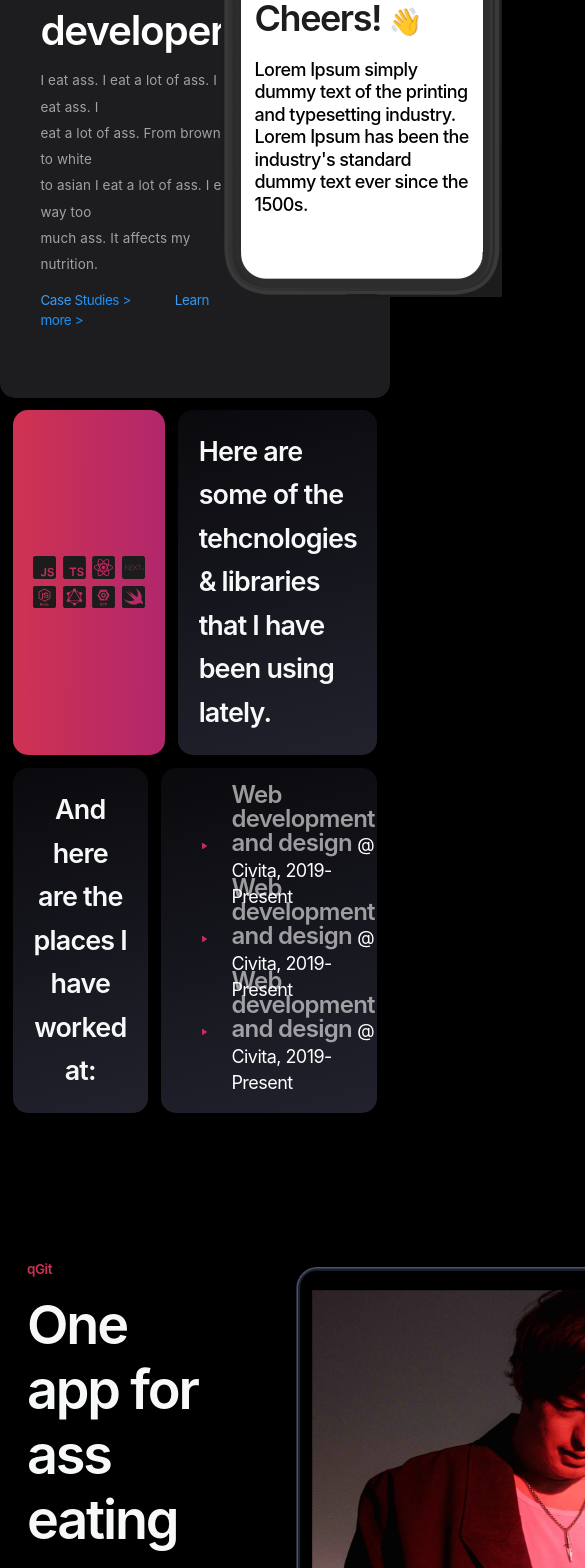
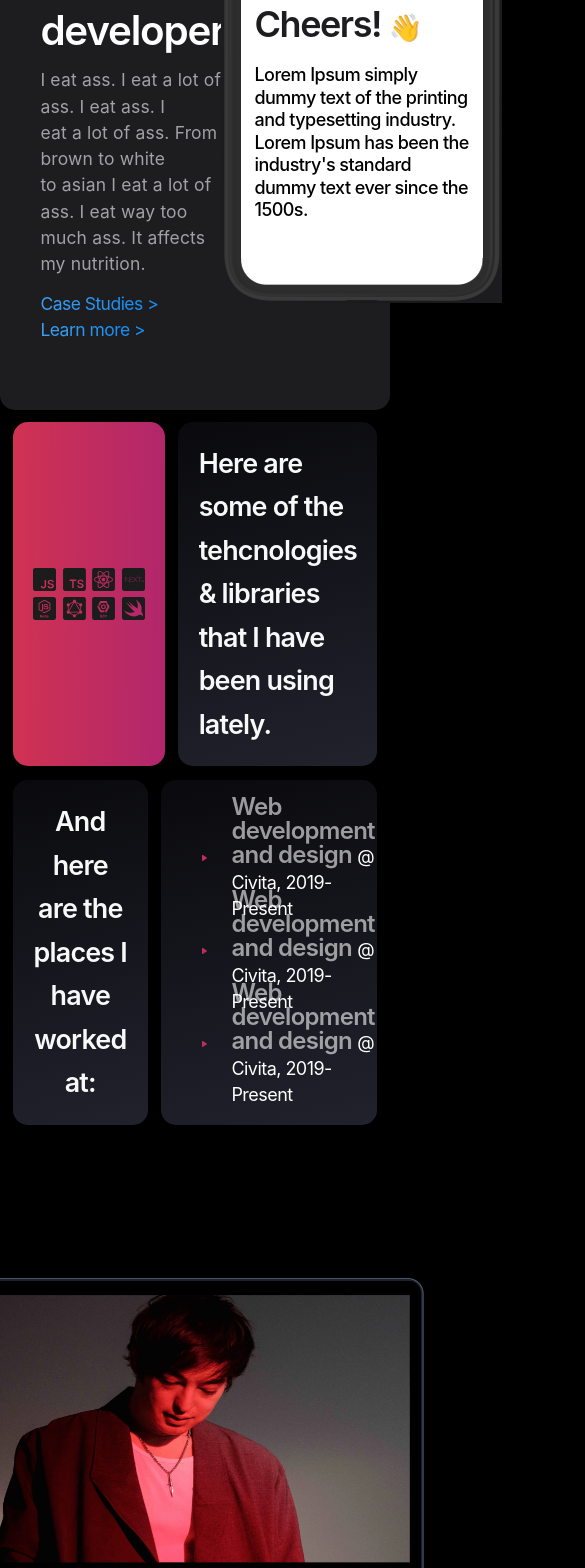
Before and after one commit to ralmayer/DAC, a Next.js app: page / in a window 390 px wide. Shown: the part 432-2000 px from the top of the page, 585 px wide, since content can reach past the window. Built offline with nearby package versions, Linux system fonts and the light colour scheme.

Commit message:
more responsiveness updates

```diff
--- a/components/Project.js
+++ b/components/Project.js
@@ -44,7 +44,7 @@ export default function Project({
       animate={animationState[title] ? "visible" : "hidden"}
       ref={ref}
     >
-      <motion.div className={`text-container large-7`}>
+      <motion.div className={`text-container large-7 medium-12`}>
         <div className="text-col">
           <motion.h3 variants={childVariants}>{title}</motion.h3>
           {/* make proper css */}
@@ -80,11 +80,10 @@ export default function Project({
         exit={{ display: "block", opacity: 1 }}
         transition={{ duration: 1 }}
       ></motion.div>
-      <div className={`image-shell large-5 `}>
+      <div className={`image-shell large-5 medium-12`}>
         <motion.div
           layout
           className="image-container"
-          onClick={handleClick}
           data-isclicked={triggered}
           transition={{ ...transition, delay: 1.2 }}
         >
--- a/styles/contact.css
+++ b/styles/contact.css
@@ -60,6 +60,13 @@
 .home.credits {
   margin-top: 5rem;
 }
+
+@media screen and (max-width: 1064px) {
+  .home.credits {
+    padding: 0 2rem;
+  }
+}
+
 .home.credits .row {
   max-width: 1085px;
   margin-left: auto;
--- a/styles/custom.css
+++ b/styles/custom.css
@@ -14,6 +14,12 @@
   line-height: 35px;
   font-weight: 400;
   letter-spacing: 0.01em;
+}
+
+@media screen and (max-width: 1064px) {
+  .text-col p {
+    font-size: 1.3rem;
+  }
 }
 
 nav {
@@ -109,6 +115,12 @@ nav .navlink[data-important="1"]::after {
   -webkit-background-clip: text;
 }
 
+@media screen and (max-width: 1064px) {
+  .bodylink {
+    font-size: 1.3rem;
+  }
+}
+
 .section-content.hero-section {
   padding: 5rem 0;
   border-radius: 20px;
--- a/styles/newsletter.css
+++ b/styles/newsletter.css
@@ -1,5 +1,11 @@
 .home.newsletter {
   padding-top: 5rem;
+}
+
+@media screen and (max-width: 1064px) {
+  .home.newsletter {
+    padding: 0 2rem;
+  }
 }
 
 .home.newsletter .section-content {
--- a/styles/projects.css
+++ b/styles/projects.css
@@ -14,14 +14,39 @@ section.home.projects {
   align-items: center;
 }
 
+@media screen and (max-width: 1064px) {
+  .project .text-container {
+    justify-content: center;
+    align-items: center;
+    order: 2;
+    margin-top: 2rem;
+  }
+
+  .project .text-container .text-col {
+    text-align: center;
+  }
+}
+
 .project.flipped .text-container {
   justify-content: flex-end;
+}
+
+@media screen and (max-width: 1064px) {
+  .project.flipped .text-container {
+    justify-content: center;
+  }
 }
 
 .project .text-col h3 {
   -webkit-text-fill-color: transparent;
   -webkit-background-clip: text;
   font-size: 1rem;
+}
+
+@media screen and (max-width: 1064px) {
+  .project .text-col h3 {
+    display: none;
+  }
 }
 
 .project .text-col h1 {
@@ -43,6 +68,13 @@ section.home.projects {
   position: relative;
 }
 
+@media screen and (max-width: 1064px) {
+  .project .image-shell {
+    width: 750px;
+    height: 439px;
+  }
+}
+
 .project.flipped .image-shell {
   order: -1;
 }
@@ -50,6 +82,14 @@ section.home.projects {
 .project.flipped .image-shell .image-container {
   left: auto;
   right: 0;
+}
+
+@media screen and (max-width: 1064px) {
+  .project.flipped .image-shell .image-container {
+    left: 50%;
+    margin-left: -375px;
+    right: auto;
+  }
 }
 
 .projects .image-container {
@@ -62,17 +102,33 @@ section.home.projects {
   margin-top: 15rem;
 }
 
-.project.row.qgit {
+.project.row {
   height: 591px;
 }
+
+@media screen and (max-width: 1064px) {
+  .project.row {
+    height: auto;
+  }
+}
+/*
+adjust this for new images in the future */
 
 .project .image-container {
   width: 1008px;
   height: 591px;
 }
 
-/* adjust next two rulesets with every individual class in mind */
+@media screen and (max-width: 1064px) {
+  .project .image-container {
+    width: 750px;
+    height: 439px;
+    left: 50%;
+    margin-left: -375px;
+  }
+}
 
+@media screen and (min-width: 1200px) {
   .project .image-container[data-isclicked="true"] {
     position: fixed;
     top: 2rem;
@@ -83,16 +139,26 @@ section.home.projects {
     z-index: 1000000;
   }
 
-/* this fixed a bug where projects with flipped class were flown out into some faraway ass. fuck framer */
-
   .project.flipped .image-container[data-isclicked="true"] {
     position: fixed;
-  top: 5rem;
+    top: 2rem;
     left: 50%;
     margin-left: -573.93px;
     width: 1147.86px;
     height: 673px;
     z-index: 1000000;
+  }
+}
+
+/* this fixed a bug where projects with flipped class were flown out into some faraway ass. fuck framer */
+
+@media screen and (max-width: 1064px) {
+  .project .image-container[data-isclicked="true"] {
+    opacity: 0;
+  }
+  .project.flipped .image-container[data-isclicked="true"] {
+    opacity: 0;
+  }
 }
 
 .project .project-curtain {
```
Lines whose indentation alone changed are shown as unchanged.
